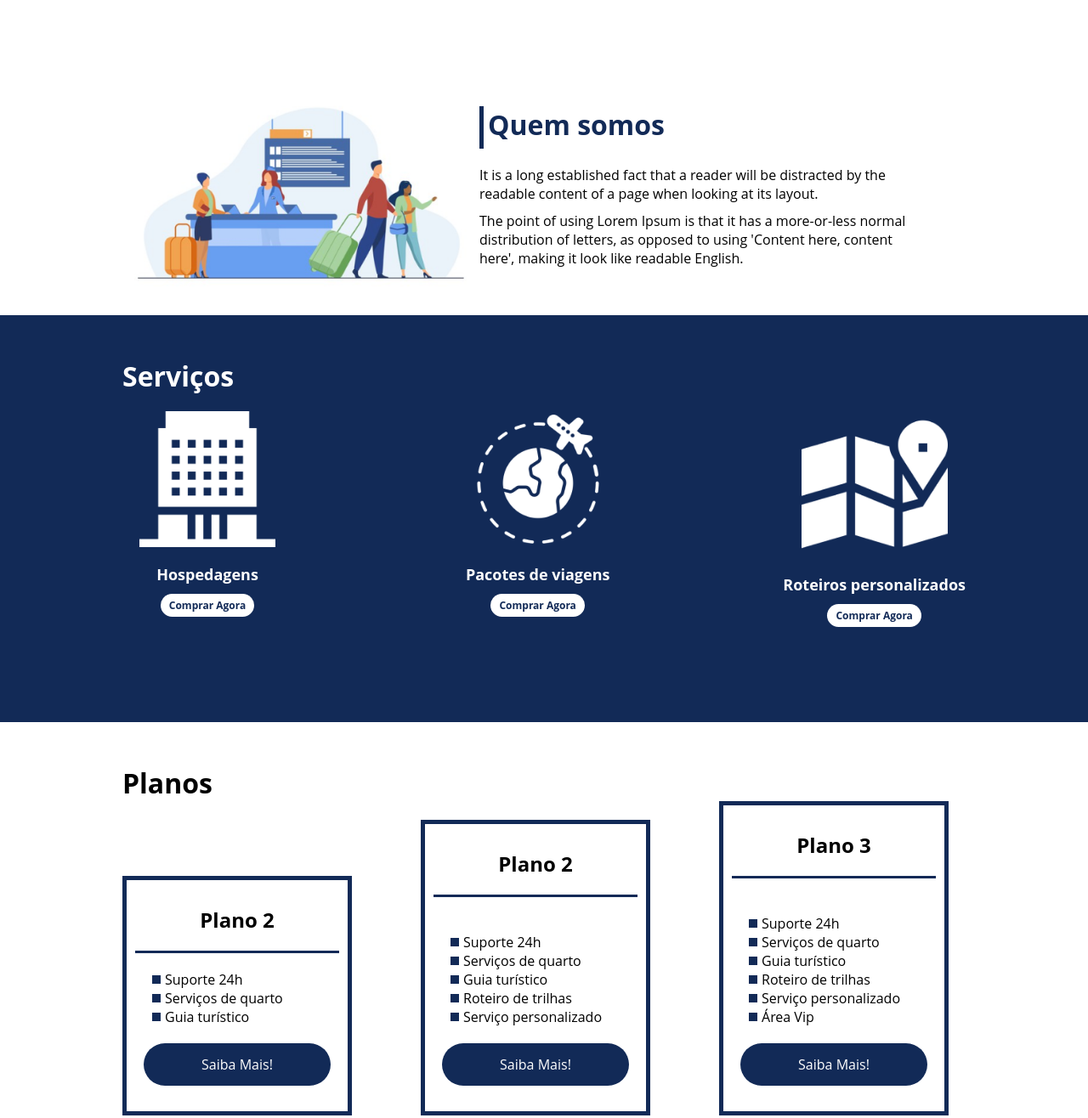
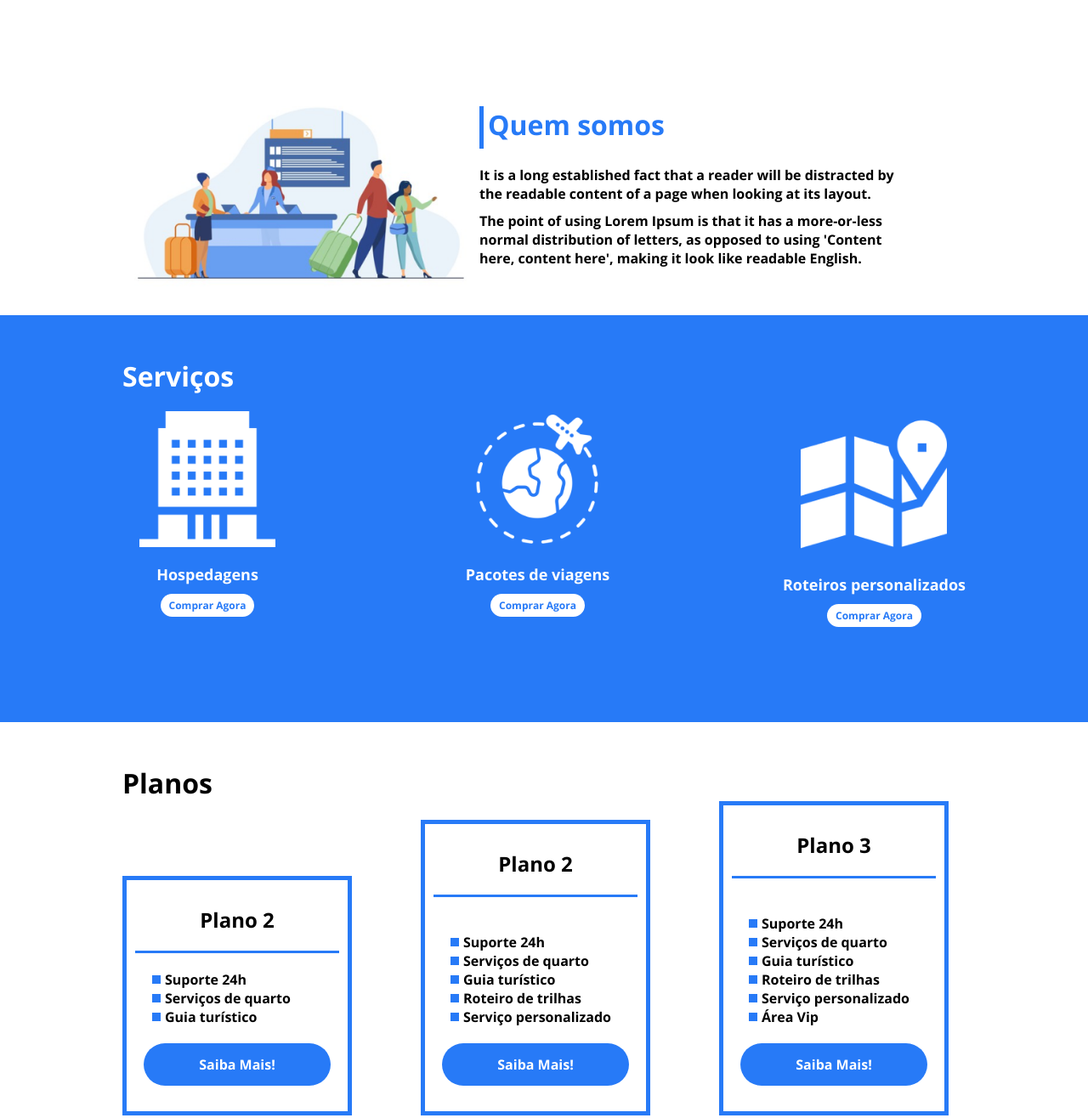
Before and after one commit to rafaelalca/BootCampSantander, a plain HTML site: page projeto-flexbox-dio/flex-projeto/index.html in a window 1280 px wide. Shown: the part 820-2136 px from the top of the page at 85% size. Drawn offline with nearby package versions, Linux system fonts and the light colour scheme.

Commit message:
Finalizando personalizando cor da pagina.

```diff
--- a/projeto-flexbox-dio/flex-projeto/index.html
+++ b/projeto-flexbox-dio/flex-projeto/index.html
@@ -6,7 +6,8 @@
     <title>Flex Turismos</title>
     <link rel="stylesheet" href="./style.css">
     <link rel="preconnect" href="https://fonts.googleapis.com">
-    <link rel="preconnect" href="https://fonts.gstatic.com" crossorigin="">
+<link rel="preconnect" href="https://fonts.gstatic.com" crossorigin>
+<link href="https://fonts.googleapis.com/css2?family=Open+Sans:wght@700&display=swap" rel="stylesheet">
 
 </head>
 <body>
--- a/projeto-flexbox-dio/flex-projeto/style.css
+++ b/projeto-flexbox-dio/flex-projeto/style.css
@@ -27,7 +27,7 @@ div img{
     min-width: 320px;
 }
 header{
-    background-color: #122A57;
+    background-color: #277af7;
     height: 100px;
     display: flex;
     align-items: center;
@@ -61,16 +61,16 @@ header .menu{
 }
 
 .texto-apresentacao h1{
-    color: #122A57;
+    color: #277af7;
     font-size: 48px;
     margin-bottom: 10px;
 }
 
 .btn{
-    background-color: #122A57;
+    background-color: #277af7;
     color: #fff;
     text-align: center;
-    border-radius: 30px;
+    border-radius: 30px ;
     width: 220px;
     display: block;
     text-decoration: none;
@@ -89,7 +89,7 @@ header .menu{
 
 #quem-somos h2{
     font-size: 32px;
-    color: #122A57;
+    color: #277af7;
     display: flex;
     margin-bottom: 20px;
 }
@@ -99,7 +99,7 @@ header .menu{
     height: 50px;
     width: 5px;
     margin-right: 5px;
-    background-color: #122A57;
+    background-color: #277af7;
     position: relative;
 }
 
@@ -111,7 +111,7 @@ header .menu{
     min-width: 420px;
 }
 .container-externo{
-    background-color: #122A57;
+    background-color: #277af7;
     width: 100%;
 }
 
@@ -145,7 +145,7 @@ header .menu{
     margin-top: 20px;
     line-height: 50px;
     padding: 5px 10px;
-    color: #122A57;
+    color: #277af7;
     font-size: 12px;
     text-decoration: none;
     font-weight: 700;
@@ -181,7 +181,7 @@ header .menu{
 }
 .item-plano{
     flex: 1;
-    border: 5px solid #122A57;
+    border: 5px solid #277af7;
     margin-right: 20px;
     padding: 10px;
     max-width: 240px;
@@ -202,7 +202,7 @@ header .menu{
 
 .item-plano h3::after{
     content: "";
-    background-color: #122A57;
+    background-color: #277af7;
     width: 100%;
     height: 3px;
     margin-top: 20px;
@@ -226,12 +226,12 @@ header .menu{
     content: "";
     width: 10px;
     height: 10px;
-    background-color: #122A57;
+    background-color: #277af7;
     margin-right: 5px;
 }
 
 footer{
-    background-color: #122A57;
+    background-color: #277af7;
     height: 70px;
     display: flex;
     align-items: center;
```
